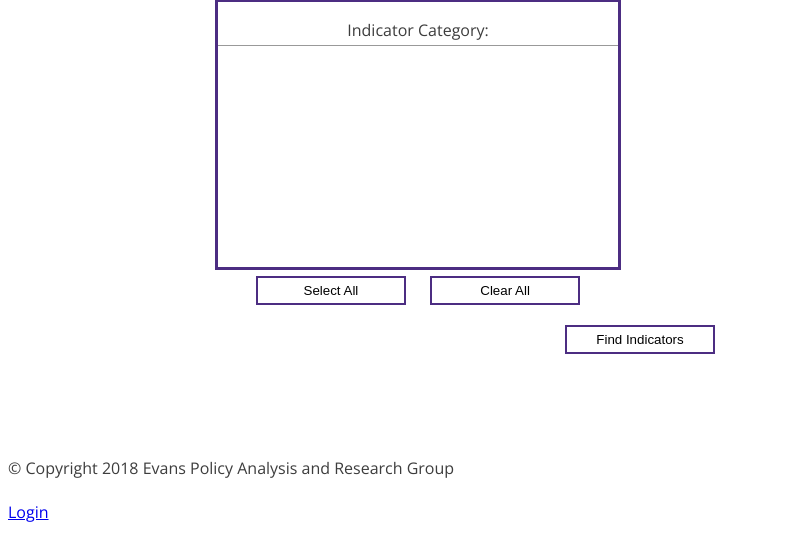
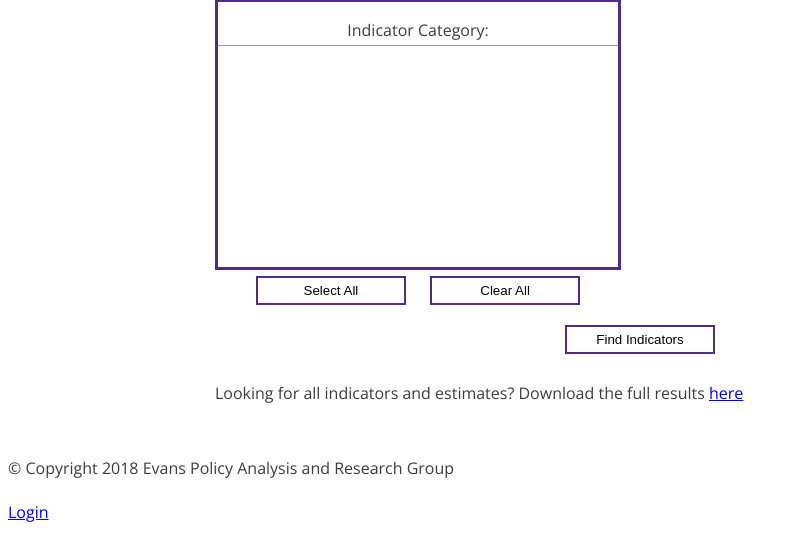
Before and after one commit to EvansSchoolPolicyAnalysisAndResearch/375-AgQuery, a Flask app: page / in a window 1280 px wide. Shown: the part 283-818 px from the top of the page, without its empty margins (0-798 px from the left). Run offline with Flask 2, Linux system fonts and the light colour scheme; data that the repository does not hold is empty.

Commit message:
Added a link for downloading the full data set

```diff
--- a/app/templates/index.html
+++ b/app/templates/index.html
@@ -120,5 +120,5 @@
 	</div>
 </form>
 {% endif %}
-
+<p>Looking for all indicators and estimates? Download the full results <a href="{{ url_for('static', filename='dls/EPAR_UW_335_AgDev_Indicator_Estimates.xlsx') }}">here</a></p>
 {% endblock %}
--- a/app/views.py
+++ b/app/views.py
@@ -9,6 +9,7 @@ license.txt file for more information.
 from app import app
 from sqlalchemy.sql import select
 from sqlalchemy import and_, or_
+from os import environ
 from flask import render_template, request, Response
 from app.database import db_session
 from app.models import Estimates,GenCons
@@ -29,7 +30,7 @@ def index():
 
 	# Creating the variables to be used throughout the method
 	indicators=[] # the list of indicators to display
-	goDisabled = True # Is the go button on the page disabled
+	goDisabled = True
 
 	# These database queries are for populating the filter lists for indicator
 	# category, georgraphy, and years
@@ -45,8 +46,10 @@ def index():
 	if request.form:
 		selectedCategories = request.form.getlist('indicatorCategory')
 		if selectedCategories:
+			# Get a list of all of the geographies
 			geography = [r.geography for r in
 					db_session.query(Estimates.geography).distinct()]
+			# Get a list of all indicators in the selected categories
 			indicators = [r.indicatorName for r in
 				db_session.query(
 					Estimates.indicatorName).distinct().filter(
@@ -104,18 +107,21 @@ def get_csv():
 	"""
 	# Get the estimates from the formhandler
 	indicators = formHandler(request, db_session)
+
+	# Check if any indicators were selected
 	if not indicators:
 		return render_template("no-inds.html"), 406
-	# Building the rows of the CSV
-	# This is horrible code that should be replaced before the final
-	# version as it relies on the order of the keys in the code.
+
+	# Get the headers based on the columns of the database
 	headers = Estimates.__table__.columns.keys()
 	headers = headers[1:]
+
+	#Generate a string which is the final csv
 	csv = make_csv(headers, indicators)
 
 	return Response(csv, mimetype="text/csv",
-			headers={
-				"Content-Disposition": "attachment;filename=estimates.csv"})
+			headers={"Content-Disposition":
+				"attachment;filename=indicator_estimates.csv"})
 
 @app.route('/about-data/')
 def about_data():
```
